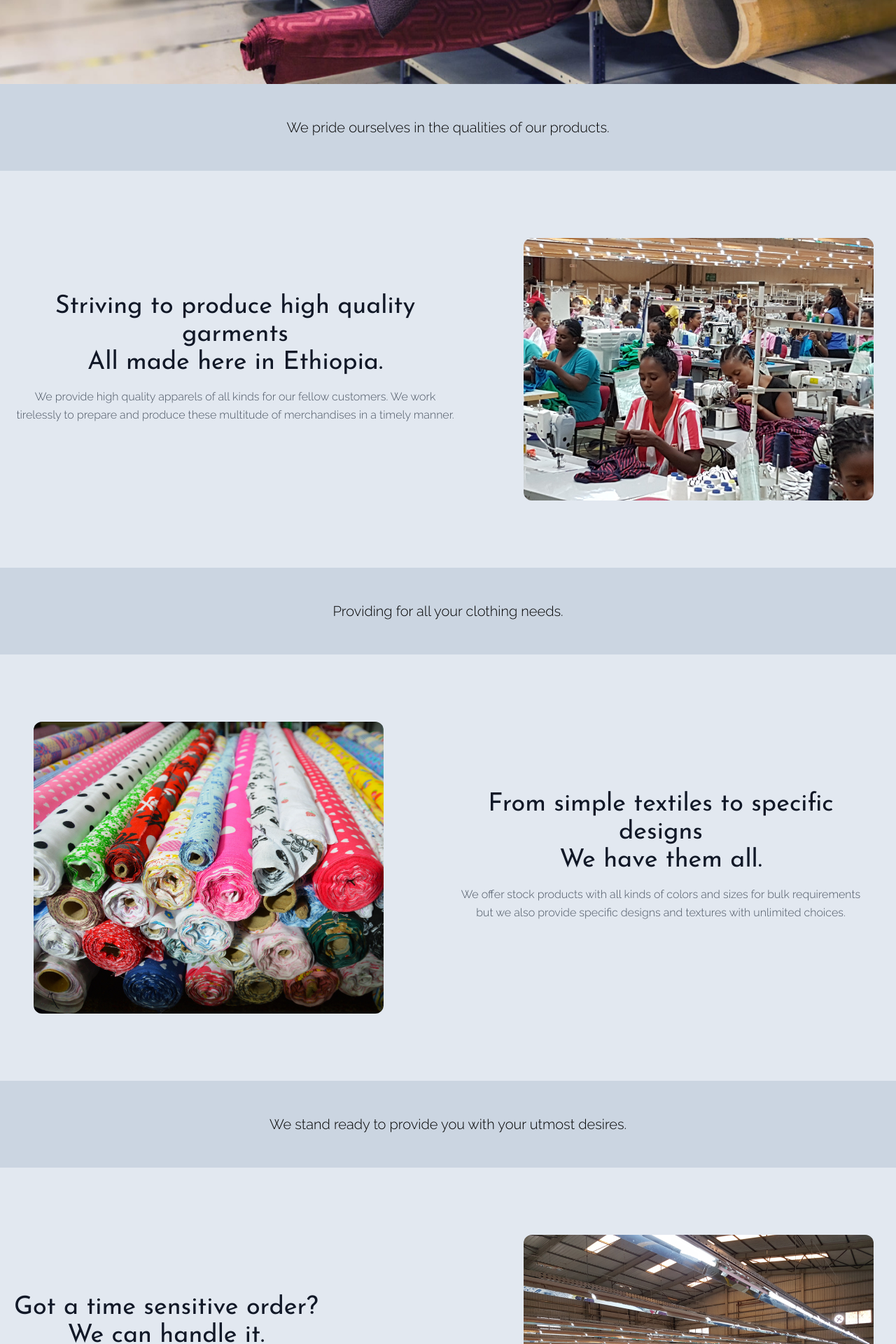
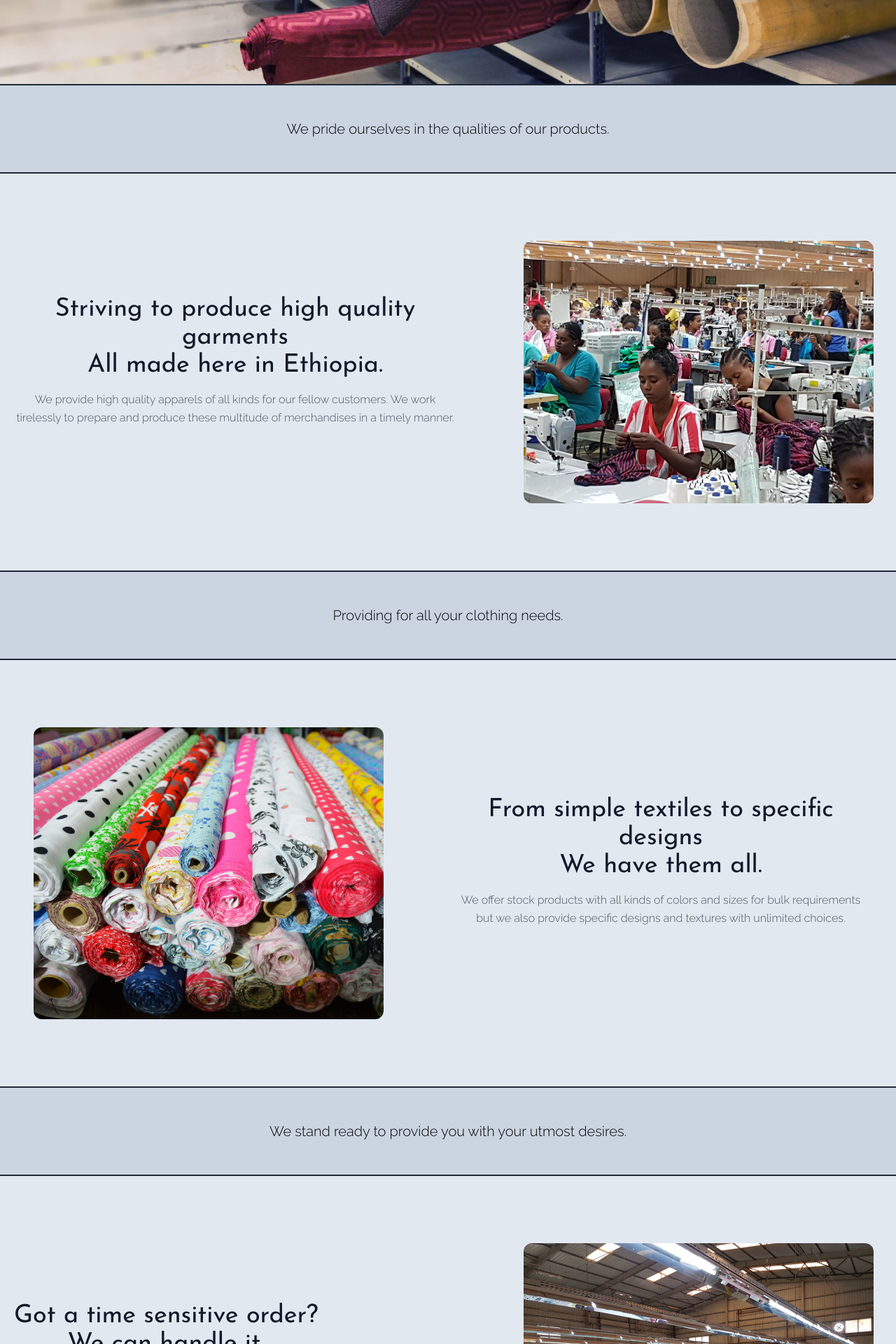
Before and after one commit to Mem0Real/ayzon, a Next.js app: page / in a window 1280 px wide. Shown: the part 680-2600 px from the top of the page at 70% size. Built offline with nearby package versions, Linux system fonts and the light colour scheme.

Commit message:
Added some borders

```diff
--- a/navigation/footer.js
+++ b/navigation/footer.js
@@ -4,7 +4,7 @@ import mem0real from "../public/images/Mem0Real.png";
 
 const footer = () => {
   return (
-    <footer className="text-black bg-slate-300 body-font flex flex-col md:flex-row">
+    <footer className="text-black bg-slate-300 body-font flex flex-col md:flex-row border-t-2 border-gray-600">
       <div className="container px-5 py-5 flex justify-start items-center flex-col md:flex-row basis-2/3">
         <a className="flex title-font font-medium items-center justify-center text-black border border-y-0 rounded-md border-r-0 border-l-0 mr-2">
           <span className="mx-5 text-xl font-Josefin">Ayzon</span>
--- a/pages/index.js
+++ b/pages/index.js
@@ -14,7 +14,7 @@ export default function Home() {
             Ayzon Manufacturing
           </h1>
         </header>
-        <div className="p-12 bg-slate-300">
+        <div className="p-12 bg-slate-300 border-y-2 border-gray-800">
           <h1 className="text-xl font-raleWay">
             We pride ourselves in the qualities of our products.
           </h1>
@@ -44,7 +44,7 @@ export default function Home() {
             </div>
           </div>
         </section>
-        <div className="p-12 bg-slate-300">
+        <div className="p-12 bg-slate-300 border-y-2 border-gray-800">
           <h1 className="text-xl font-raleWay">
             Providing for all your clothing needs.
           </h1>
@@ -74,7 +74,7 @@ export default function Home() {
             </div>
           </div>
         </section>
-        <div className="p-12 bg-slate-300">
+        <div className="p-12 bg-slate-300 border-y-2 border-gray-800">
           <h1 className="text-xl font-raleWay">
             We stand ready to provide you with your utmost desires.
           </h1>
```
